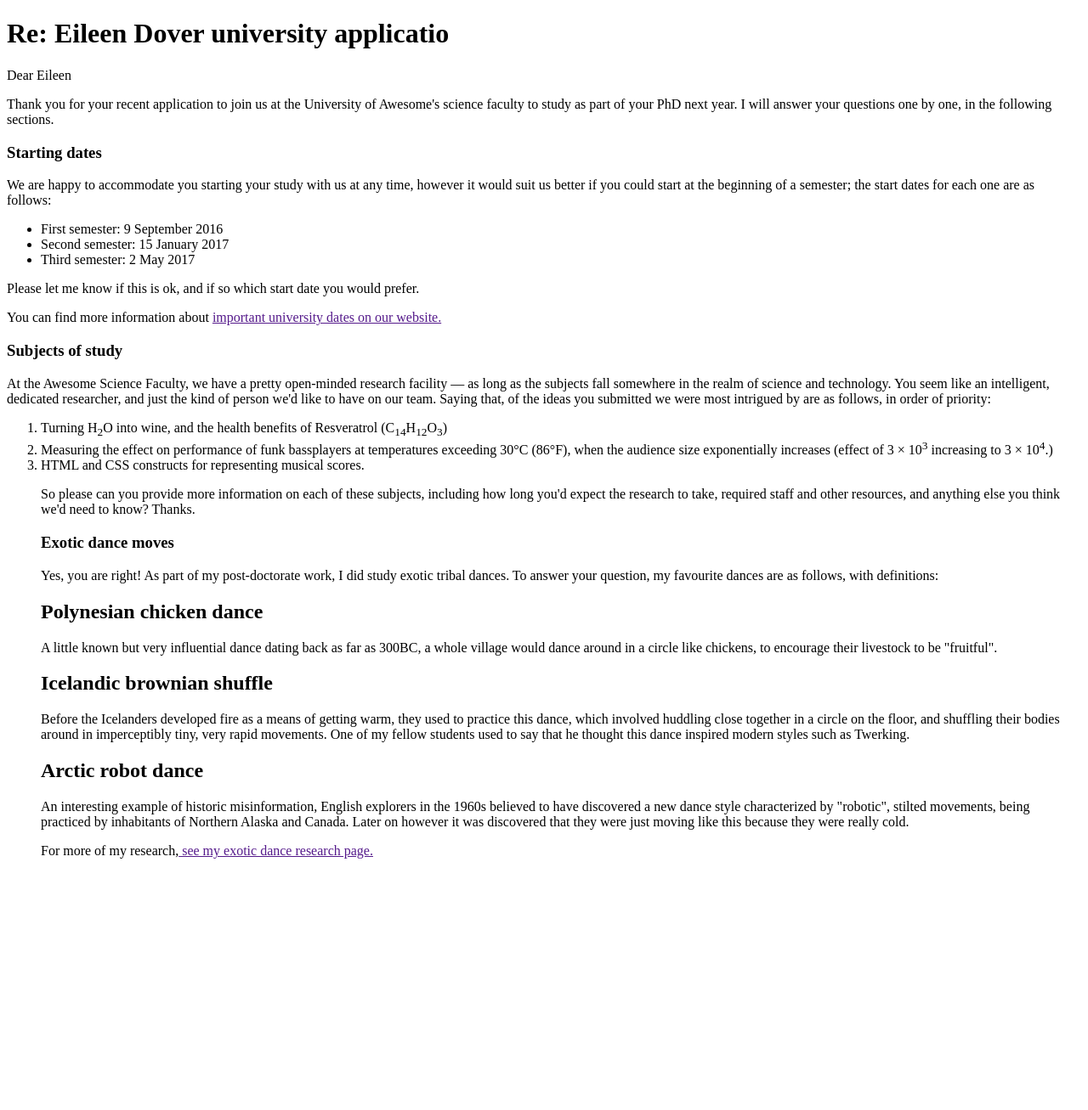
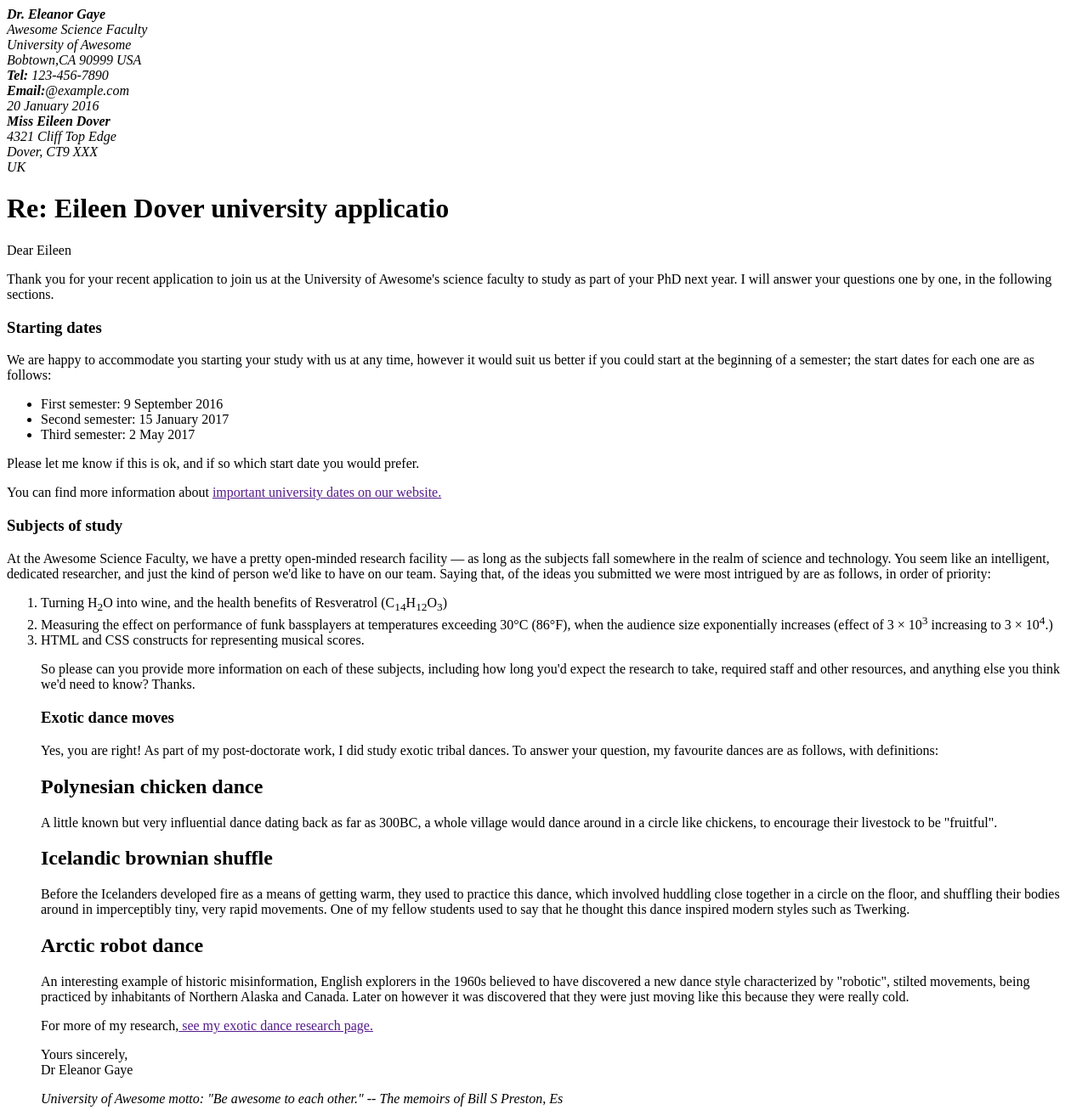
Before and after one commit to Godwin254/Letter-assessment, a plain HTML site: page index.html in a window 1280 px wide. Shown: the whole page at 85% size. Before the commit the page ends 1027 px from the top, so only its background shows below. Drawn offline with Linux system fonts and the light colour scheme.

Commit message:
addresses modification

```diff
--- a/index.html
+++ b/index.html
@@ -7,6 +7,31 @@
     <title>Document</title>
 </head>
 <body>
+
+    <address>
+
+       <b> Dr. Eleanor Gaye</b><br>
+        Awesome Science Faculty<br>
+        University of Awesome<br>
+        Bobtown,CA 90999
+        USA<br>
+       <b> Tel:</b> 123-456-7890<br>
+       <b> Email:</b>@example.com<br>
+        20 January 2016<br>
+
+
+    </address>
+
+    <address>
+
+       <b> Miss Eileen Dover</b><br>
+        4321 Cliff Top Edge<br>
+        Dover, CT9 XXX<br>
+        UK<br>
+
+
+    </address>
+
     <h1>Re: Eileen Dover university applicatio</h1>
     <p>Dear Eileen</p>
     <p>Thank you for your recent application to join us at the University of Awesome's science faculty to study as part of your
@@ -69,5 +94,12 @@
 
    <p> For more of my research,<a href=""> see my exotic dance research page.</a> </p>
 
+        <p>
+        Yours sincerely,<br>
+        Dr Eleanor Gaye
+        </p>
+        <address> University of Awesome motto: "Be awesome to each other." -- The memoirs of Bill S Preston, Es</address>
+
+
 </body>
 </html>
```
